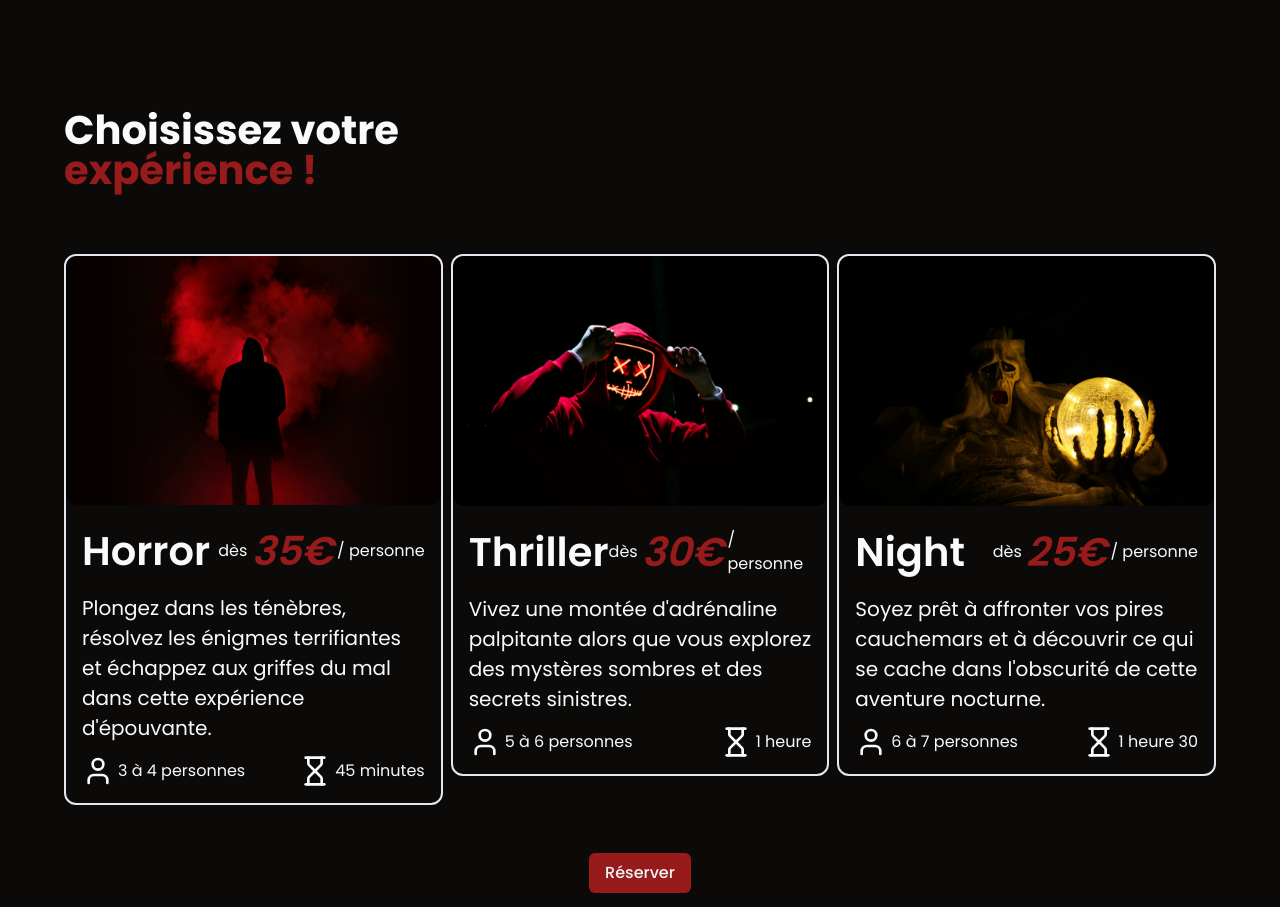
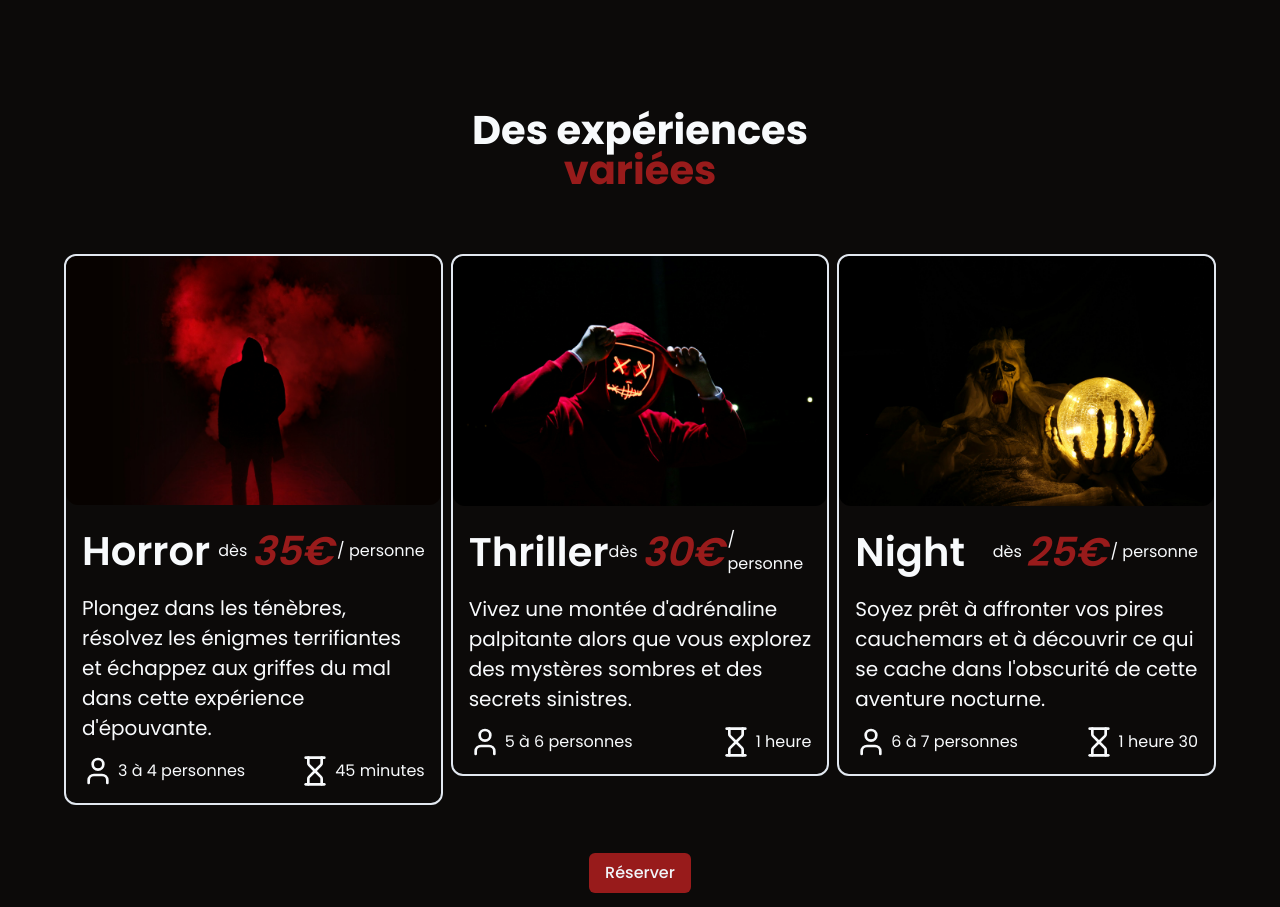
Before and after one commit to SebastienLaurentt/Escape-Game, a Next.js app: page / in a window 1280 px wide. Shown: the part 802-1709 px from the top of the page. Built offline with nearby package versions, Linux system fonts and the light colour scheme.

Commit message:
update css

```diff
--- a/app/globals.css
+++ b/app/globals.css
@@ -49,7 +49,7 @@
   }
 
   h2 {
-    @apply text-xl md:text-3xl leading-8 md:leading-10   font-bold   max-w-[325px] md:max-w-[460px] lg:max-w-[480px];
+    @apply text-2xl md:text-3xl leading-9 md:leading-10   font-bold   max-w-[325px] md:max-w-[460px] lg:max-w-[480px];
   }
 
   h3 {
--- a/components/shared/SectionHeader.tsx
+++ b/components/shared/SectionHeader.tsx
@@ -12,7 +12,7 @@ const SectionHeader: React.FC<SectionHeaderProps> = ({
   titleDescription,
 }) => {
   return (
-    <div className="mb-12 text-center md:mb-16 md:text-left ">
+    <div className="mb-12 flex flex-col items-center  text-center md:mb-16 ">
       <h2>
         {title} <span className="text-accent-foreground">{titleHighlight}</span>
       </h2>
--- a/components/shared/Sections/Experiences.tsx
+++ b/components/shared/Sections/Experiences.tsx
@@ -10,7 +10,7 @@ import SectionHeader from "../SectionHeader";
 const Experiences = () => {
   return (
     <Section marginBottom={true} marginTop={true} classname="">
-      <SectionHeader title="Choisissez votre" titleHighlight="expérience !" />
+      <SectionHeader title="Des expériences" titleHighlight="variées" />
       <ul className="flex flex-col gap-y-8 md:px-20 lg:px-40 xl:flex-row xl:gap-x-2 xl:px-0 2xl:gap-x-4 2xl:px-12">
         <li>
           <ExperienceLongerCard
```
